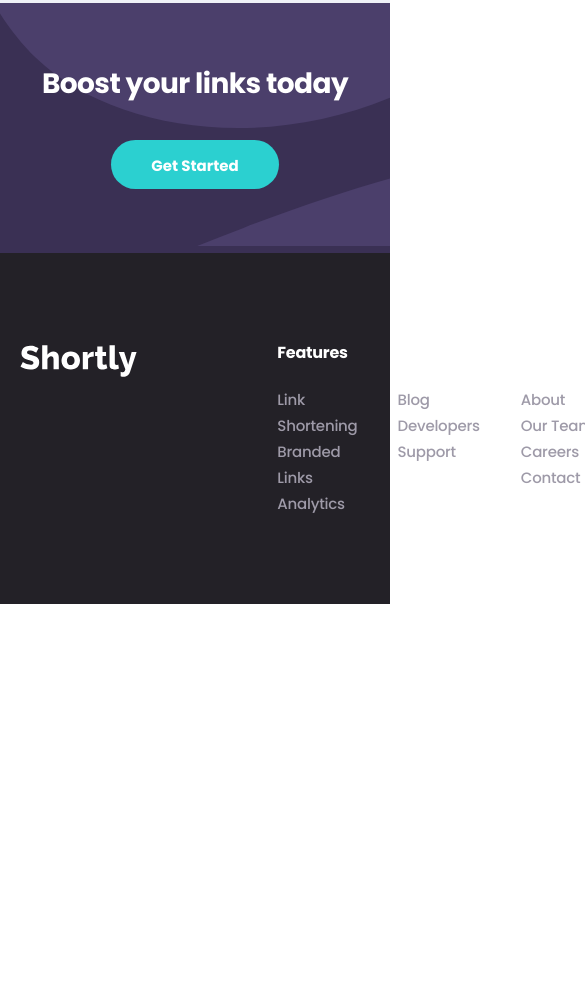
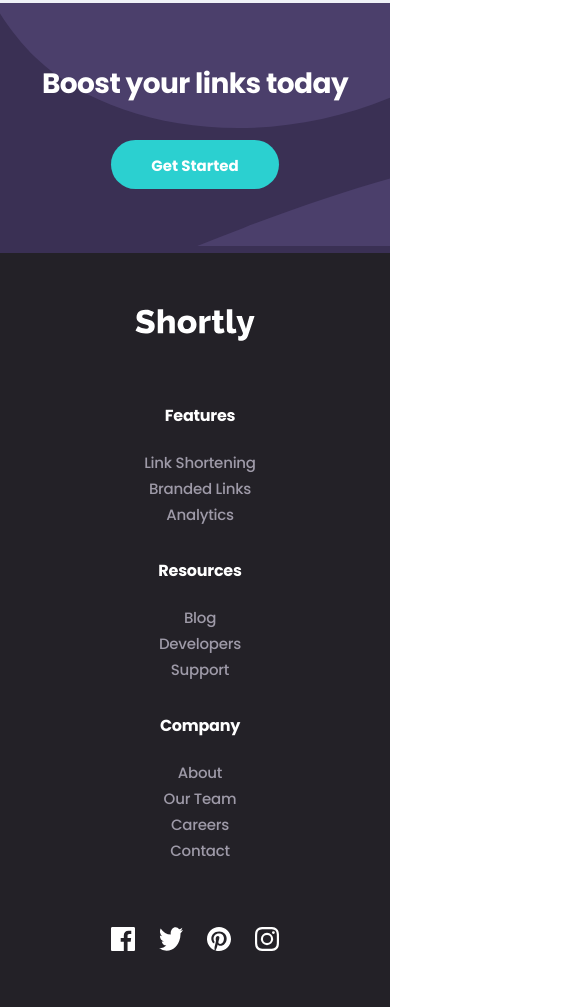
Before and after one commit to devGiyosiddin/Shortly-link, a plain HTML site: page index.html in a window 390 px wide. Shown: the part 2617-3624 px from the top of the page, 585 px wide, since content can reach past the window. Before the commit the page ends 3221 px from the top, so only its background shows below. Drawn offline with Linux system fonts and the light colour scheme.

Commit message:
Make responsive footer

```diff
--- a/css/style.css
+++ b/css/style.css
@@ -655,6 +655,29 @@ select:-webkit-autofill:focus {
     margin: 0 auto;
     text-align: center;
   }
+  /* footer */
+  .site-footer-wrapper {
+    display: flex;
+    flex-wrap: wrap;
+  }
+  .site-footer__icon {
+    margin-right: 0;
+  }
+  .site-footer__lists-wrapper {
+    width: 40vw;
+    height: auto;
+    display: flex;
+    flex-wrap: wrap;
+    /* order: 3; */
+  }
+  .site-footer__list {
+    padding-left: 10px;
+  }
+  .site-footer__socials {
+    display: flex;
+  }
+
+
 }
 @media only screen and (max-width: 768px) {
   .sitenav-menu {
@@ -788,6 +811,9 @@ select:-webkit-autofill:focus {
     margin: 0 auto;
     bottom: 550px;
   }
+  .site-footer__lists-wrapper {
+    width: 36vw;
+  }
 }
 
 @media only screen and (max-width: 600px) {
@@ -826,6 +852,14 @@ select:-webkit-autofill:focus {
     font-size: 28px;
     line-height: 171%;
     letter-spacing: -0.02em;
+  }
+  /* footer */
+  .site-footer__icon {
+    margin-top: 0;
+  }
+  .site-footer__lists-wrapper {
+    width: 100%;
+    order: 3;
   }
 }
 
@@ -866,6 +900,18 @@ select:-webkit-autofill:focus {
   .index-features__item-title {
     font-size: 22px;
   }
+  /* footer */
+  .site-footer-wrapper {
+    flex-direction: column;
+    align-items: center;
+  }
+  .site-footer__icon {
+    margin-bottom: 47px;
+  }
+  .site-footer__lists-wrapper {
+    order: 0;
+    margin-bottom: 48px;
+  }
 }
 
 @media only screen and (max-width: 400px) {
@@ -877,6 +923,14 @@ select:-webkit-autofill:focus {
   }
   .index-features__item-text {
     font-size: 14px;
+  }
+  .site-footer__lists-wrapper {
+    display: flex;
+    flex-direction: column;
+    text-align: center;
+  }
+  .site-footer {
+    padding: 56px 0;
   }
 }
 
```
